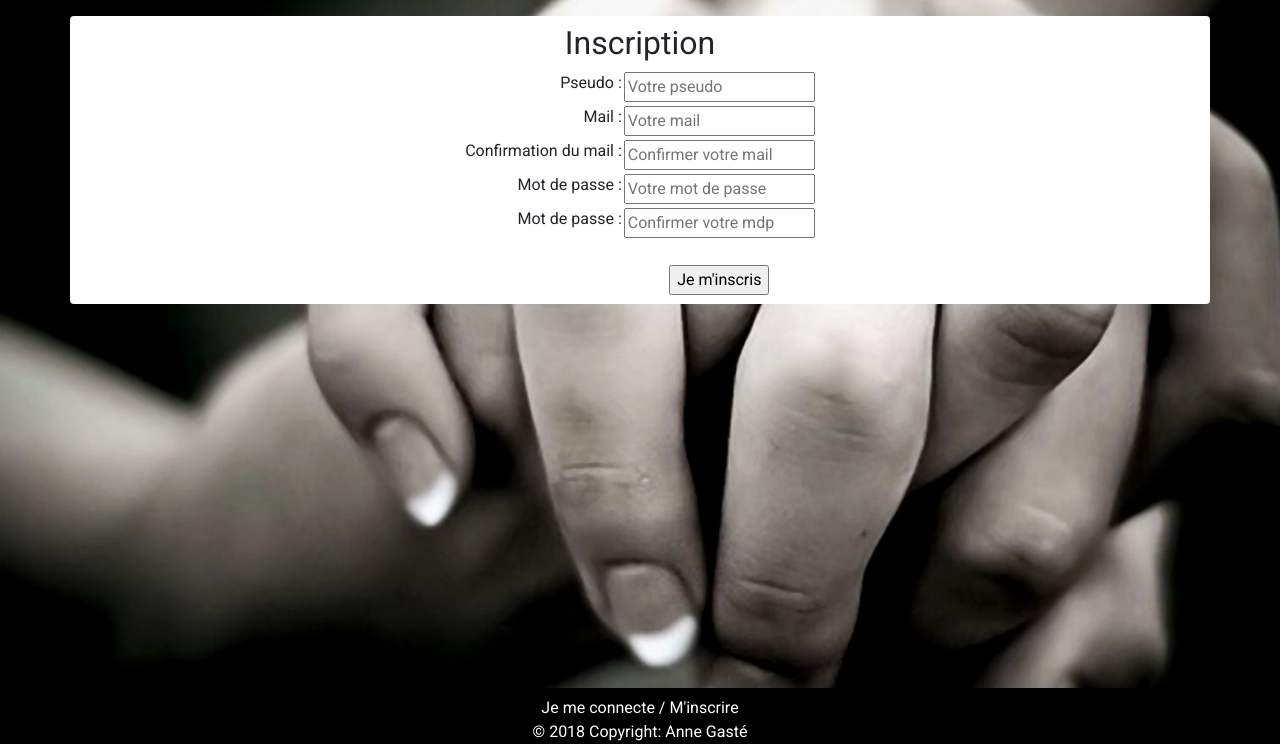
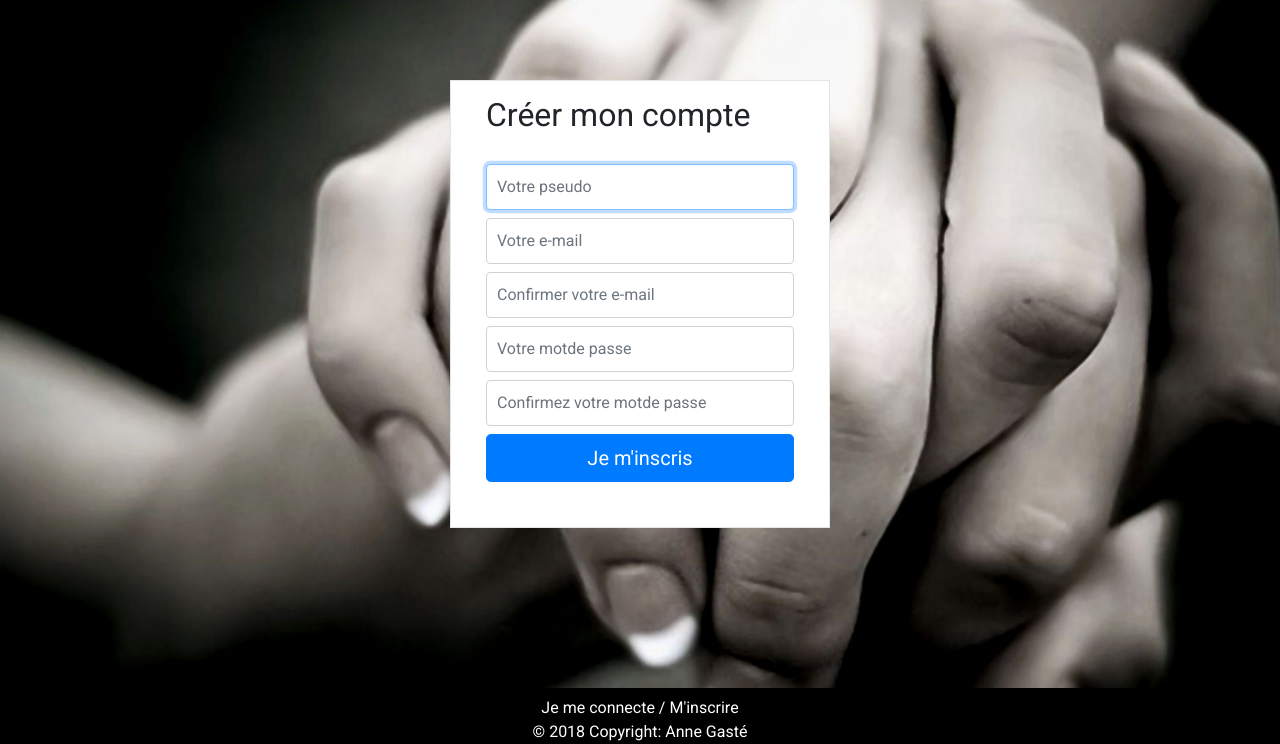
Before and after one commit to Leeloo14/projet-6, a PHP site: template src/view/frontend/inscription.html.twig in a window 1280 px wide. Shown: the part 56-800 px from the top of the page. Run offline with PHP 8.4, Linux system fonts and the light colour scheme; the template is opened without the code that fills it, so the values that code supplies are empty; some libraries are stand-ins or nearby versions.

Commit message:
modif form connaxion and inscription

```diff
--- a/public/css/style.css
+++ b/public/css/style.css
@@ -24,3 +24,27 @@ html, body {
 .container-white {
     background-color:white;
 }
+
+.wrapper {
+    margin-top: 80px;
+    margin-bottom: 80px;
+}
+
+.form-signin {
+    max-width: 380px;
+    padding: 15px 35px 45px;
+    margin: 0 auto;
+    background-color: #fff;
+    border: 1px solid rgba(0,0,0,0.1);}
+
+.form-signin-heading,
+.checkbox {
+    margin-bottom: 30px;
+}
+.form-control {
+    position: relative;
+    font-size: 16px;
+    height: auto;
+    padding: 10px;
+
+}
--- a/src/view/frontend/inscription.html.twig
+++ b/src/view/frontend/inscription.html.twig
@@ -6,62 +6,17 @@
 {% endblock %}
 
 {% block body %}
-<div class="container container-white mt-3 pt-2 pb-2 rounded" align="center">
-
-        <h2>Inscription</h2>
-        <form method="POST" action="index.php?action=forminscription" >
-            <table>
-                <tr>
-                    <td align="right">
-                        <label for="pseudo">Pseudo : </label>
-                    </td>
-                    <td>
-                        <input type="text" placeholder="Votre pseudo" id="pseudo" name="pseudo" value=""/>
-                    </td>
-                </tr>
-                <tr>
-                    <td align="right">
-                        <label for="mail">Mail : </label>
-                    </td>
-                    <td>
-                        <input type="email" placeholder="Votre mail" id="mail" name="mail"/>
-                    </td>
-                </tr>
-                <tr>
-                    <td align="right">
-                        <label for="mail2">Confirmation du mail : </label>
-                    </td>
-                    <td>
-                        <input type="email" placeholder="Confirmer votre mail" id="mail2" name="mail2"/>
-                    </td>
-                </tr>
-                <tr>
-                    <td align="right">
-                        <label for="mdp">Mot de passe : </label>
-                    </td>
-                    <td>
-                        <input type="password" placeholder="Votre mot de passe" id="mdp" name="mdp"/>
-                    </td>
-                </tr>
-                <tr>
-                    <td align="right">
-                        <label for="mdp2">Mot de passe : </label>
-                    </td>
-                    <td>
-                        <input type="password" placeholder="Confirmer votre mdp" id="mdp2" name="mdp2"/>
-                    </td>
-                </tr>
-                <tr>
-                    <td></td>
-                    <td align="center">
-                        <br/>
-                        <input type="submit" value="Je m'inscris"/>
-                    </td>
-                </tr>
-            </table>
 
 
-        </form>
-    </div>
-
+<div class="wrapper">
+    <form class="form-signin" method="POST" action="index.php?action=forminscription" >
+        <h2 class="form-signin-heading">Créer mon compte</h2>
+        <input type="text" class="form-control mb-2" id="pseudo" name="pseudo" placeholder="Votre pseudo" required="" autofocus="" />
+        <input type="email" class="form-control  mb-2" id="mail" name="mail" placeholder="Votre e-mail" required=""/>
+        <input type="email" class="form-control  mb-2" id="mail2" name="mail2" placeholder="Confirmer votre e-mail" required=""/>
+        <input type="password" class="form-control mb-2" id="mdp" name="mdp" placeholder="Votre motde passe" required=""/>
+        <input type="password" class="form-control  mb-2" id="mdp2" name="mdp2" placeholder="Confirmez votre motde passe" required=""/>
+        <button class="btn btn-lg btn-primary btn-block" type="submit">Je m'inscris</button>
+    </form>
+</div>
 {% endblock %}
--- a/src/view/frontend/list-annonces-give-view.html.twig
+++ b/src/view/frontend/list-annonces-give-view.html.twig
@@ -20,6 +20,7 @@
                             <th style="width:15%" scope="col">Date de publication</th>
                             <th style="width:15%" scope="col">Type</th>
                             <th style="width:60%" scope="col">Titre</th>
+                            <th style="width:60%" scope="col"></th>
                         </tr>
                         </thead>
                         <tbody>
@@ -27,7 +28,8 @@
                             <tr >
                                 <td>le {{ annonce.creationdate|date("d/m/Y h:m") }}</td>
                                 <td>{{ annonce.typeof }}</td>
-                                <td><a class="text-dark" href="index.php?action=post&amp;id={{ annonce.id }}">{{ annonce.title|escape }}</a></td></td>
+                                <td><a class=" btn btn-info " href="index.php?action=post&amp;id={{ annonce.id }}">Consulter l'annonce</a></td>
+
                             </tr>
 
                         {% endfor %}
--- a/src/view/frontend/list-annonces-search-view.html.twig
+++ b/src/view/frontend/list-annonces-search-view.html.twig
@@ -20,6 +20,7 @@
                             <th style="width:15%" scope="col">Date de publication</th>
                             <th style="width:15%" scope="col">Type</th>
                             <th style="width:60%" scope="col">Titre</th>
+                            <th style="width:60%" scope="col"></th>
                         </tr>
                         </thead>
                         <tbody>
@@ -27,7 +28,7 @@
                             <tr >
                                 <td>le {{ annonce.creationdate|date("d/m/Y h:m") }}</td>
                                 <td>{{ annonce.typeof }}</td>
-                                <td><a class="text-dark" href="index.php?action=post&amp;id={{ annonce.id }}">{{ annonce.title|escape }}</a></td></td>
+                                <td><a class=" btn btn-info " href="index.php?action=post&amp;id={{ annonce.id }}">Consulter l'annonce</a></td>
                             </tr>
 
                         {% endfor %}
```
Also changed, not shown: src/view/frontend/connexion.html.twig (+6 -8 lines).
